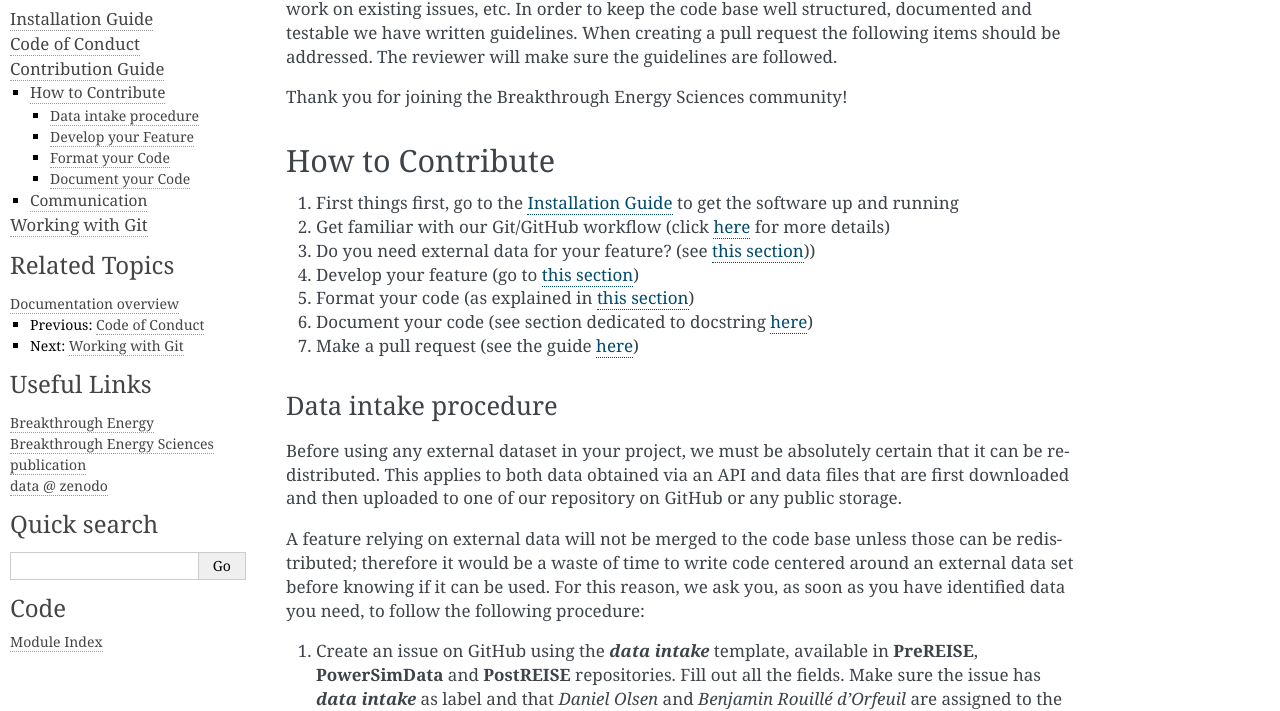
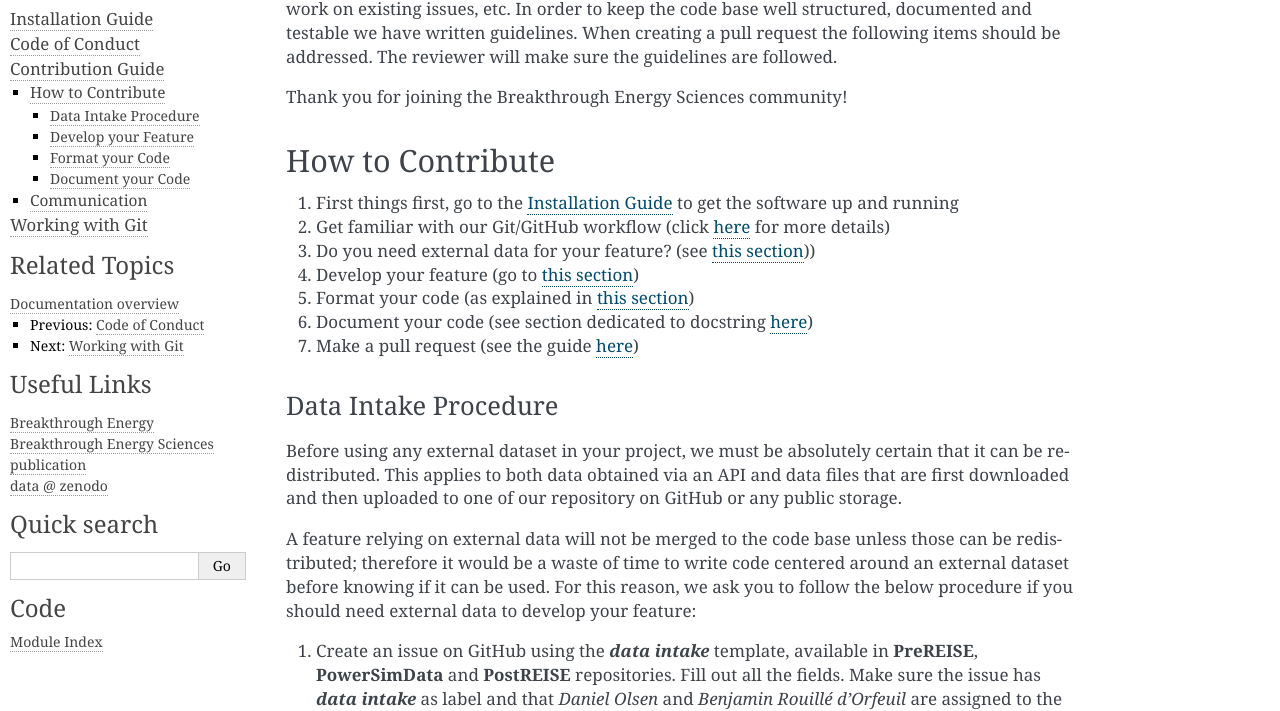
Before and after one commit to Breakthrough-Energy/docs, a Sphinx documentation site: the page built from source/dev/contribution_guide.md, in a window 1280 px wide. Shown: the part 242-953 px from the top of the page. Built offline with Sphinx 7.4.7, drawn with Linux system fonts in a browser that asks for light colours.

Commit message:
docs: format title and improve wording (#41)

```diff
--- a/source/dev/contribution_guide.md
+++ b/source/dev/contribution_guide.md
@@ -16,10 +16,10 @@
 7. Make a pull request (see the guide [here][git guide])
 
 
-### Data intake procedure
+### Data Intake Procedure
 Before using any external dataset in your project, we must be absolutely certain that it can be redistributed. This applies to both data obtained via an API and data files that are first downloaded and then uploaded to one of our repository on GitHub or any public storage.
 
-A feature relying on external data will not be merged to the code base unless those can be redistributed; therefore it would be a waste of time to write code centered around an external data set before knowing if it can be used. For this reason, we ask you, as soon as you have identified data you need, to follow the following procedure:
+A feature relying on external data will not be merged to the code base unless those can be redistributed; therefore it would be a waste of time to write code centered around an external dataset before knowing if it can be used. For this reason, we ask you to follow the below procedure if you should need external data to develop your feature:
 
 1. Create an issue on GitHub using the ***data intake*** template, available in **PreREISE**, **PowerSimData** and **PostREISE** repositories. Fill out all the fields. Make sure the issue has ***data intake*** as label and that *Daniel Olsen* and *Benjamin Rouillé d'Orfeuil* are assigned to the issue.
 2. The Breakthrough Energy Sciences team makes sure the data can be used/redistributed.
```
